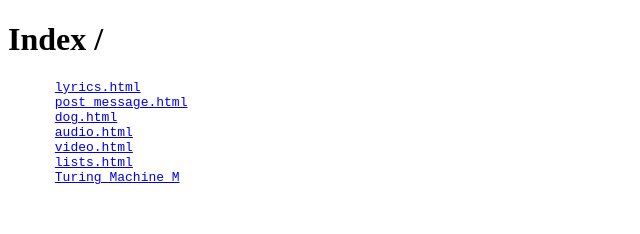
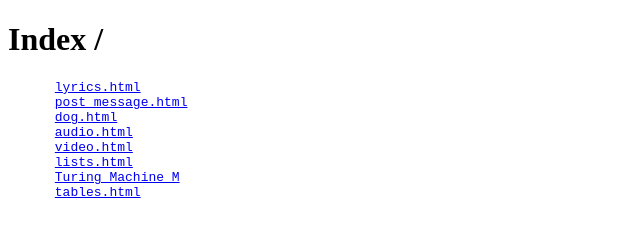
Before and after one commit to cfurley/modernjs, a plain HTML site: page chapter-000-html-css/_index.html in a window 1280 px wide. Shown: the full height of the page, 0-640 px from the left. Drawn offline with Linux system fonts and the light colour scheme.

Commit message:
Added a link for tables html.

```diff
--- a/chapter-000-html-css/_index.html
+++ b/chapter-000-html-css/_index.html
@@ -16,6 +16,7 @@
       <a href="./video.html">video.html</a>
       <a href="./lists.html">lists.html</a>
       <a href="./turing_machine_m.html">Turing Machine M</a>
+      <a href="./tables.html">tables.html</a>
     </pre>
   </div>
 </body>
```
